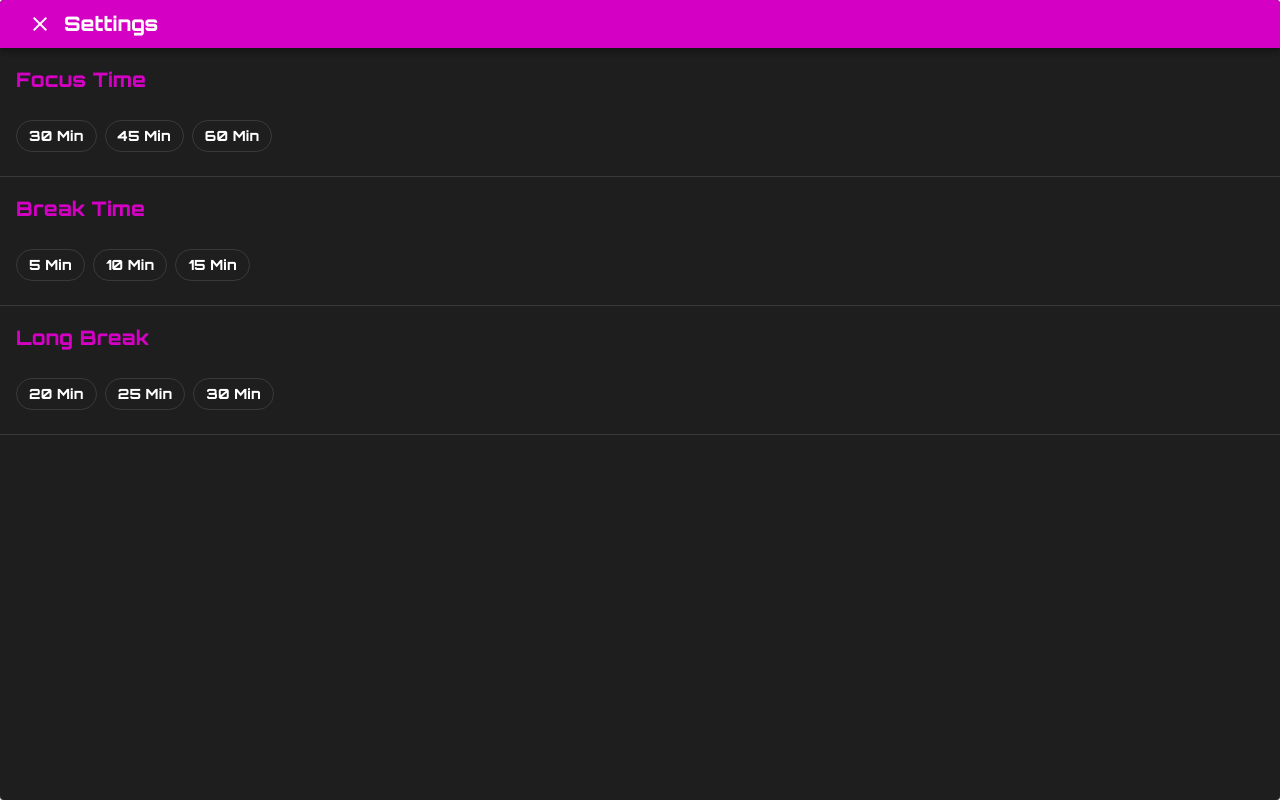
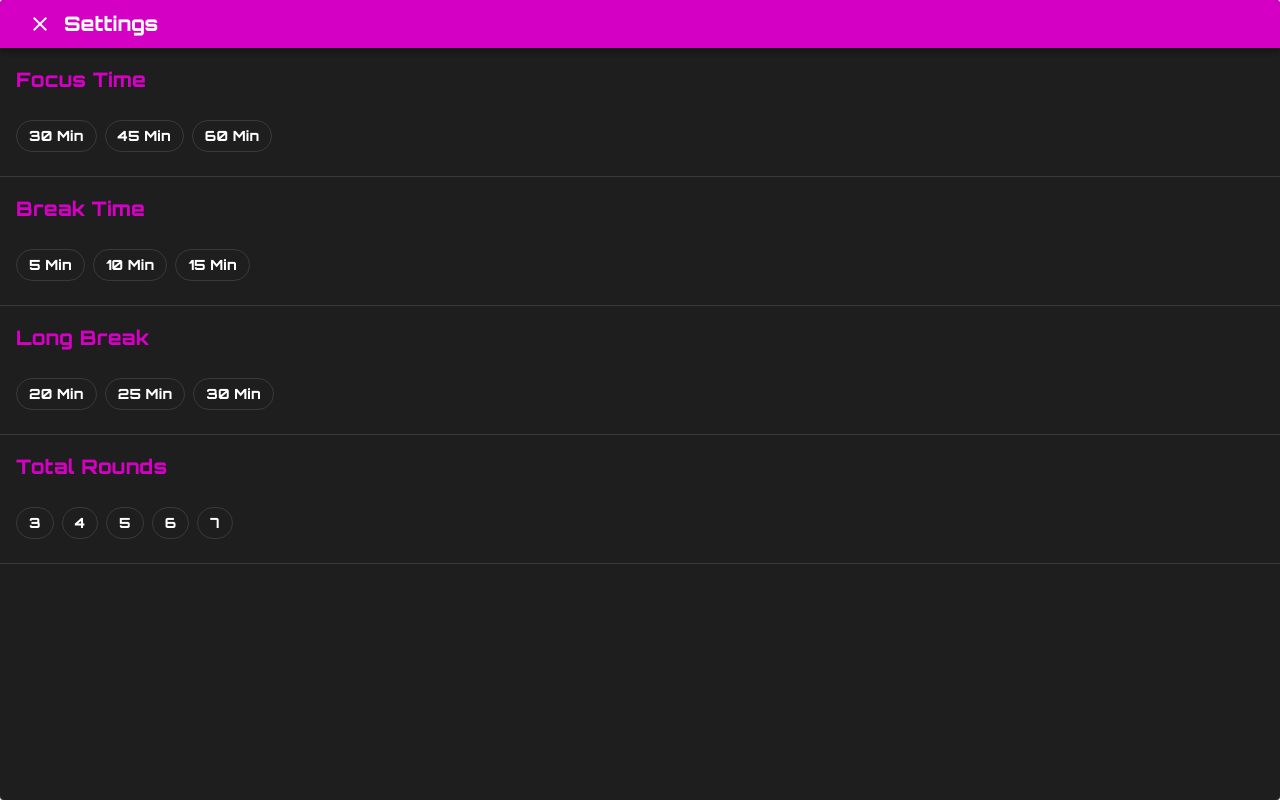
Before and after one commit to PilarCha/Vue-Pomodoro, a Vue app: page / in a window 1280 px wide. Built offline with nearby package versions, Linux system fonts and the light colour scheme.

Commit message:
added the total round to the big object in pick time

```diff
--- a/src/components/PickTime.vue
+++ b/src/components/PickTime.vue
@@ -89,11 +89,17 @@
             title: 'Long Break',
             vmodel: 'longSelection',
             values: ['20 Min', '25 Min', '30 Min']
+          },
+          {
+            title: 'Total Rounds',
+            vmodel: 'roundSelection',
+            values: ['3', '4', '5','6','7']
           }
         ],
         breakSelection:1,
         focusSelection:1,
         longSelection:1,
+        roundSelection:1,
         dialog: true,
       }
     },
```
